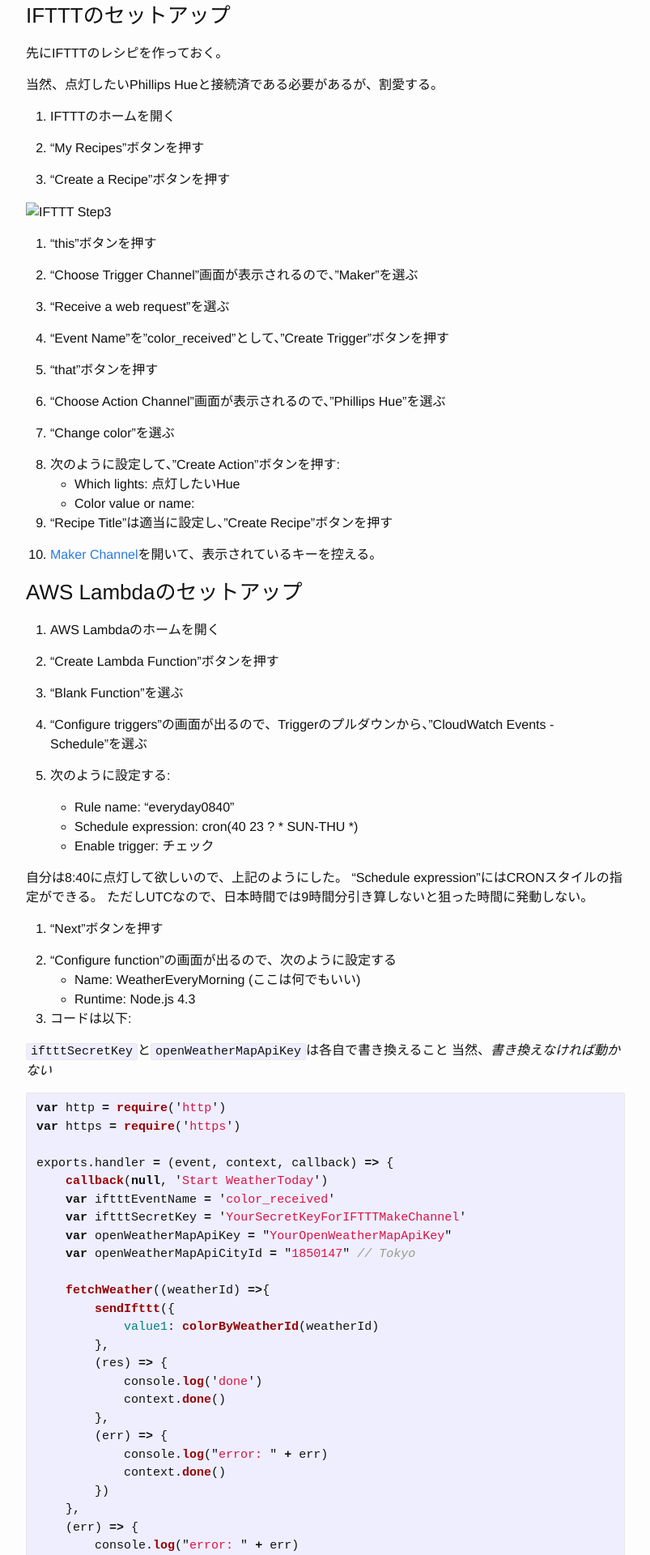
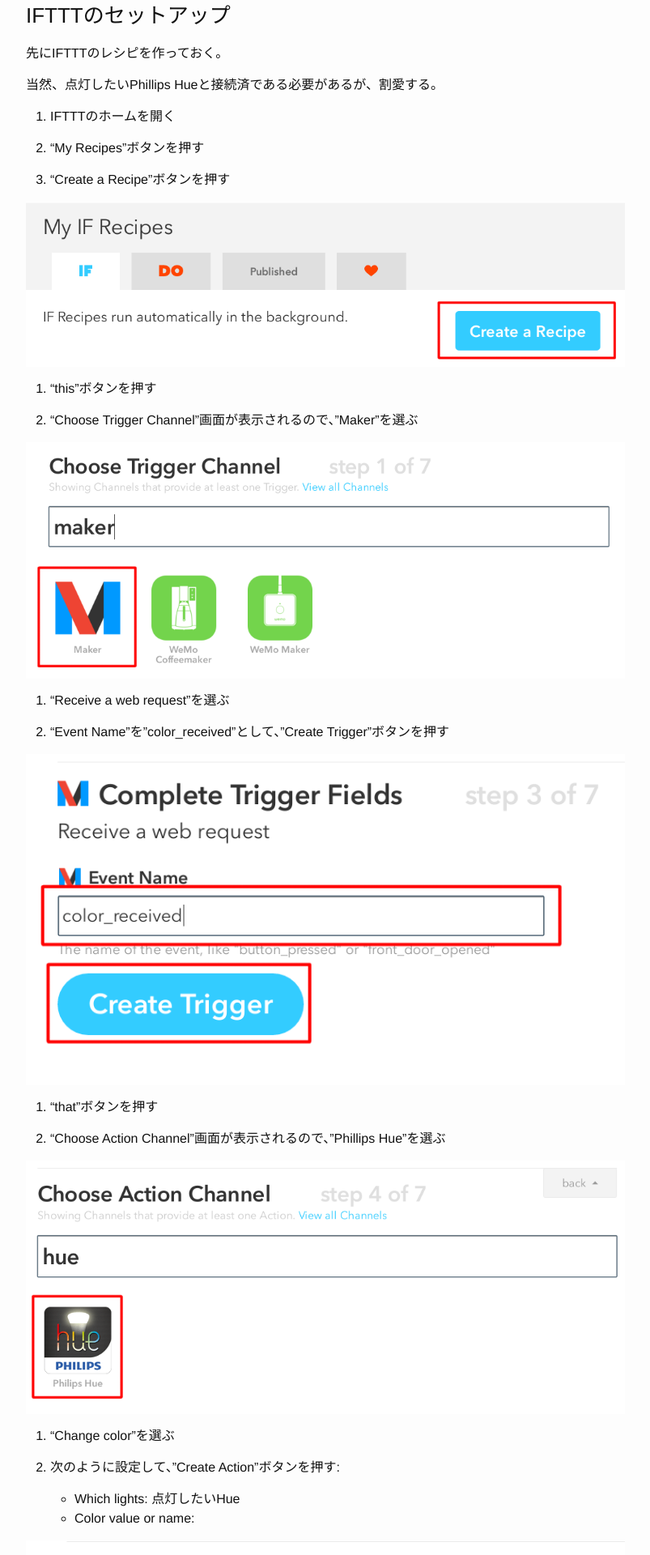
Before and after one commit to kikei/kikei.github.io, a Jekyll site: the page built from _posts/2016-11-03-lambda-hue.md, in a window 1280 px wide. Shown: the part 1136-3056 px from the top of the page at 81% size, without its empty margins (238-1041 px from the left). Built offline with Jekyll 4.4.1, drawn with Linux system fonts in a browser that asks for light colours.

Commit message:
updated 2016-11-03-lambda-hue.md

```diff
--- a/_posts/2016-11-03-lambda-hue.md
+++ b/_posts/2016-11-03-lambda-hue.md
@@ -59,19 +59,25 @@
 
 3. "Create a Recipe"ボタンを押す
 
-![IFTTT Step3](2016-11-03-ifttt3.png)
+  ![IFTTT Step3](/images/screenshots/2016-11-03-ifttt3.png)
 
 4. "this"ボタンを押す
 
 5. "Choose Trigger Channel"画面が表示されるので、"Maker"を選ぶ
 
+  ![IFTTT Step5](/images/screenshots/2016-11-03-ifttt5.png)
+
 6. "Receive a web request"を選ぶ
 
 7. "Event Name"を"color_received"として、"Create Trigger"ボタンを押す
 
+  ![IFTTT Step7](/images/screenshots/2016-11-03-ifttt7.png)
+
 8. "that"ボタンを押す
 
 9. "Choose Action Channel"画面が表示されるので、"Phillips Hue"を選ぶ
+
+  ![IFTTT Step9](/images/screenshots/2016-11-03-ifttt9.png)
 
 10. "Change color"を選ぶ
 
@@ -79,9 +85,15 @@
   - Which lights: 点灯したいHue
   - Color value or name: {{Value1}}
 
+  ![IFTTT Step11](/images/screenshots/2016-11-03-ifttt11.png)
+
 12. "Recipe Title"は適当に設定し、"Create Recipe"ボタンを押す
 
+  ![IFTTT Step12](/images/screenshots/2016-11-03-ifttt12.png)
+
 13. [Maker Channel](https://internal-api.ifttt.com/maker)を開いて、表示されているキーを控える。
+
+  ![IFTTT Step13](/images/screenshots/2016-11-03-ifttt13.png)
 
 ### AWS Lambdaのセットアップ
 
```
Also changed, not shown: other parts of _posts/2016-11-03-lambda-hue.md (+4 -0 lines).
